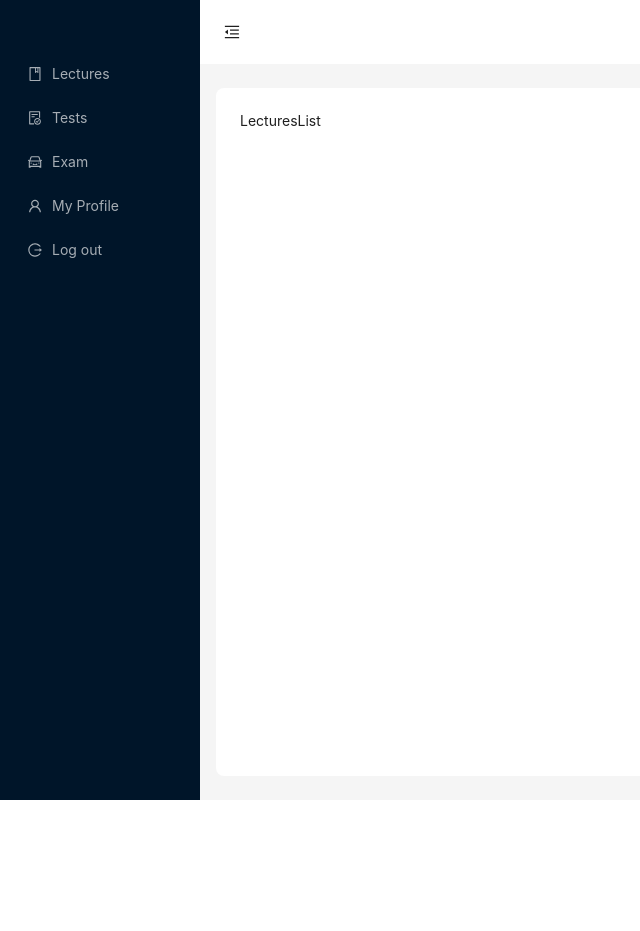
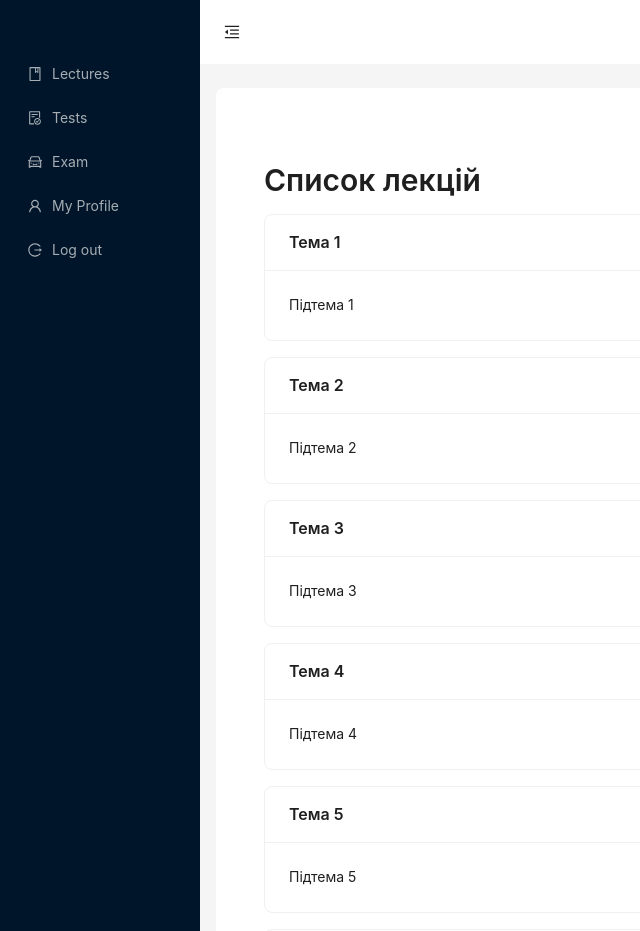
Before and after one commit to dgmnkk/test2drive, a React (Create React App) app: page /lectures in a window 1280 px wide. Shown: the top 931 px of the page, without its empty margins (0-640 px from the left). Before the commit the page ends 800 px from the top, so only its background shows below. Built offline with nearby package versions, Linux system fonts and the light colour scheme; sample sign-in values are in the browser's storage.

Commit message:
added lectures list and lectures on click

```diff
--- a/src/layouts/layout.jsx
+++ b/src/layouts/layout.jsx
@@ -29,7 +29,7 @@ const MainLayout = () => {
 
   return (
     user ? (
-    <Layout style={{ height: '100vh' }}>
+    <Layout style={{ minHeight: '100vh' }}>
       <Sider style={{ paddingTop: '50px' }} trigger={null} collapsible collapsed={collapsed}>
         <div className="demo-logo-vertical" />
         <Menu
--- a/src/pages/lectures/LectureDetails.jsx
+++ b/src/pages/lectures/LectureDetails.jsx
@@ -1,9 +1,32 @@
-import React from 'react'
+import React from "react";
+import { useParams } from "react-router-dom";
+import { Typography } from "antd";
+
+const { Title, Paragraph } = Typography;
+
+const lectures = [
+  { id: 1, title: "Тема 1", content: "Повний зміст лекції 1" },
+  { id: 2, title: "Тема 2", content: "Повний зміст лекції 2" },
+  { id: 3, title: "Тема 3", content: "Повний зміст лекції 3" },
+  { id: 4, title: "Тема 4", content: "Повний зміст лекції 4" },
+  { id: 5, title: "Тема 5", content: "Повний зміст лекції 5" },
+  { id: 6, title: "Тема 6", content: "Повний зміст лекції 6" },
+];
 
 const LectureDetails = () => {
+  const { id } = useParams();
+  const lecture = lectures.find((l) => l.id === parseInt(id));
+
+  if (!lecture) {
+    return <Title level={3}>Лекцію не знайдено</Title>;
+  }
+
   return (
-    <div>LectureDetails</div>
-  )
-}
+    <div style={{ padding: "24px" }}>
+      <Title>{lecture.title}</Title>
+      <Paragraph>{lecture.content}</Paragraph>
+    </div>
+  );
+};
 
-export default LectureDetails
+export default LectureDetails;
--- a/src/pages/lectures/LecturesList.jsx
+++ b/src/pages/lectures/LecturesList.jsx
@@ -1,9 +1,41 @@
 import React from 'react'
+import { List, Card, Typography } from "antd";
+import { useNavigate } from "react-router-dom";
+
+const { Title } = Typography;
+
+const lectures = [
+  { id: 1, title: "Тема 1", description: "Підтема 1" },
+  { id: 2, title: "Тема 2", description: "Підтема 2" },
+  { id: 3, title: "Тема 3", description: "Підтема 3" },
+  { id: 4, title: "Тема 4", description: "Підтема 4" },
+  { id: 5, title: "Тема 5", description: "Підтема 5" },
+  { id: 6, title: "Тема 6", description: "Підтема 6" },
+];
 
 const LecturesList = () => {
+  const navigate = useNavigate();
+
   return (
-    <div>LecturesList</div>
-  )
-}
+    <div style={{ padding: "24px" }}>
+      <Title level={2}>Список лекцій</Title>
+      <List
+        grid={{ gutter: 16, column: 1 }}
+        dataSource={lectures}
+        renderItem={(lecture) => (
+          <List.Item>
+            <Card
+              title={lecture.title}
+              hoverable
+              onClick={() => navigate(`/lectures/${lecture.id}`)}
+            >
+              {lecture.description}
+            </Card>
+          </List.Item>
+        )}
+      />
+    </div>
+  );
+};
 
-export default LecturesList
+export default LecturesList;
```
